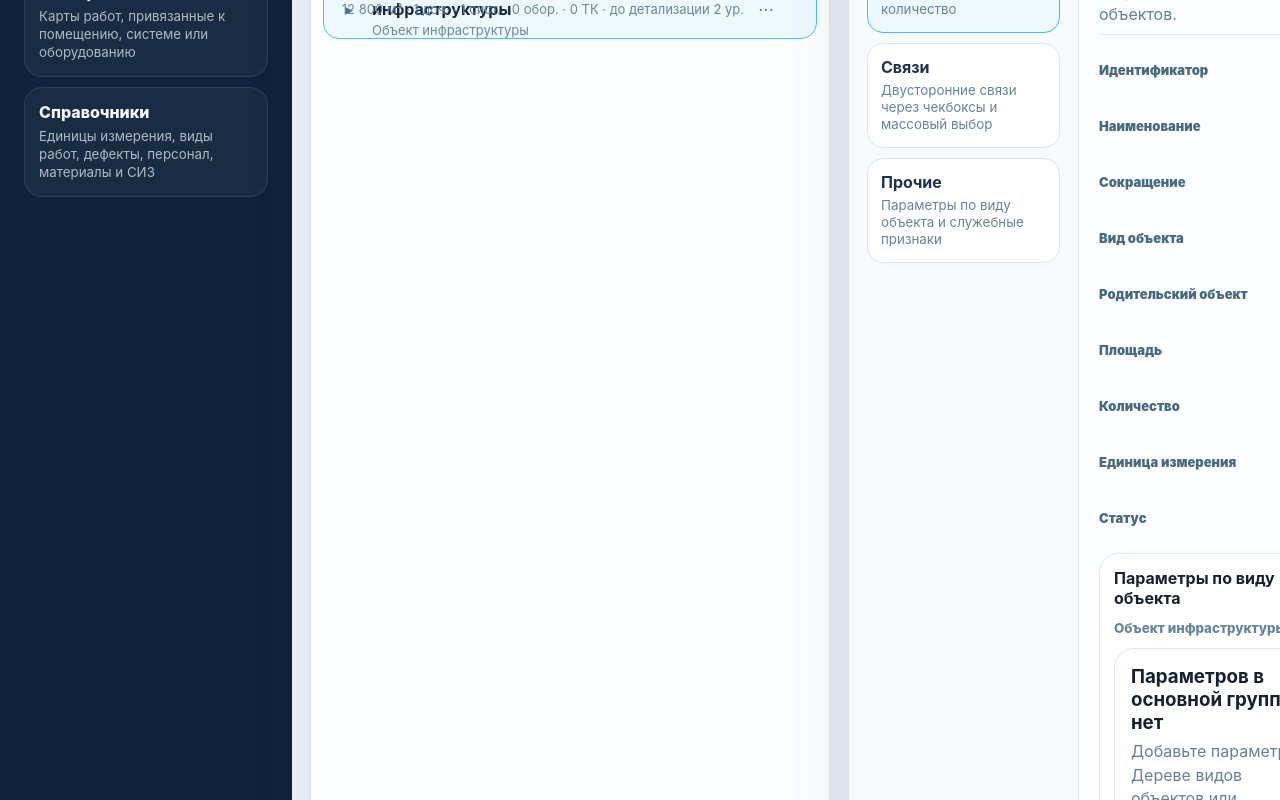
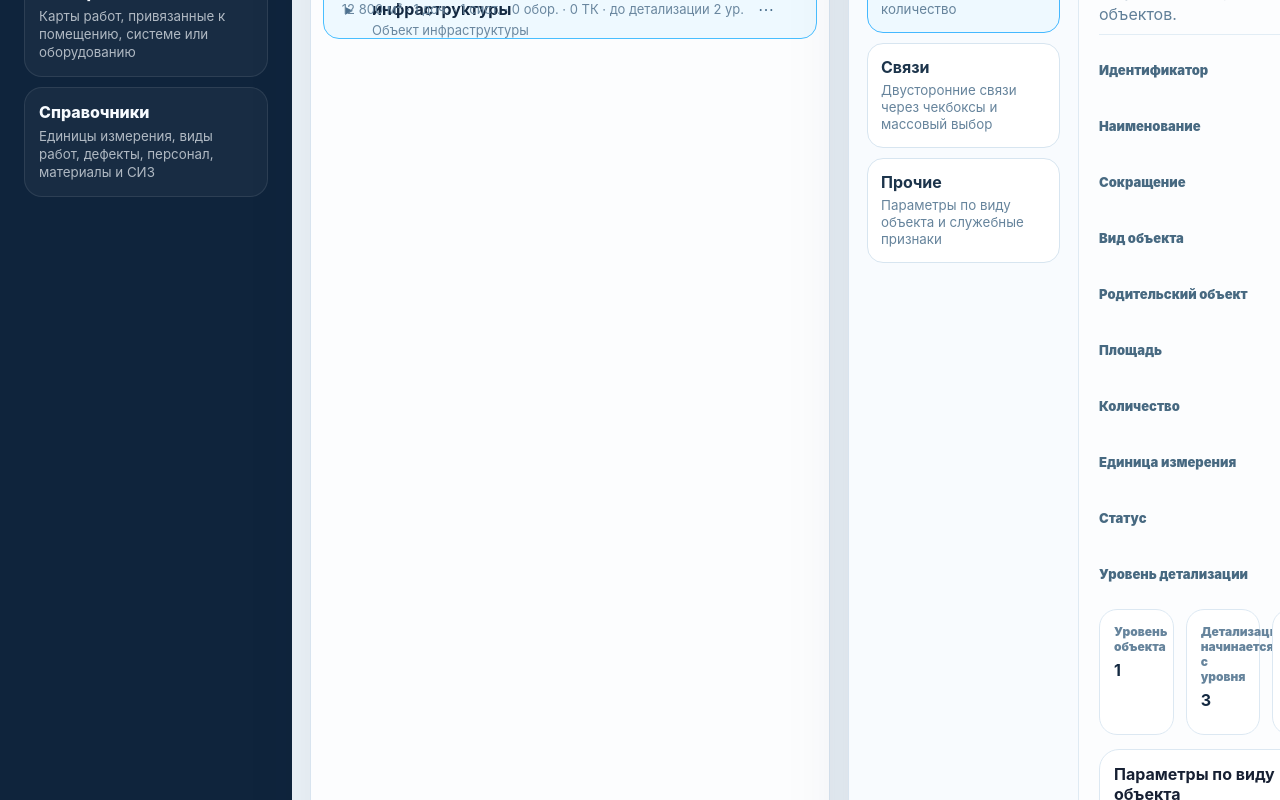
Before and after one commit to RozkvasA/nsi-test, a React (Vite) app: page / in a window 1280 px wide. Shown: the part 363-1163 px from the top of the page. Built offline with nearby package versions, Linux system fonts and the light colour scheme.

Commit message:
Show object detail level in parameters card

```diff
--- a/src/components/details/ParameterContent.tsx
+++ b/src/components/details/ParameterContent.tsx
@@ -25,6 +25,7 @@ import {
   isEmptyParameterValue,
   normalizeParameterInput,
 } from '../../utils/nsiObjectParameters';
+import { getDetailStatusLabel, getObjectDetailInfo } from '../../utils/nsiObjectTemplates';
 import { RelationBlock } from '../relations/RelationBlock';
 
 const parameterDataTypes: ParameterDataType[] = ['string', 'number', 'boolean', 'date', 'dictionary'];
@@ -103,7 +104,11 @@ export function ParameterContent({
     const mainTypeParameters = getMainObjectTypeParameters(objectType);
     const additionalTypeParameters = getAdditionalObjectTypeParameters(objectType);
     const definedParameterCodes = new Set(objectType?.parameters.map((parameter) => parameter.code) ?? []);
-    const orphanParameters = Object.entries(object.parameters).filter(([code]) => !definedParameterCodes.has(code));
+    const serviceParameterCodes = new Set(['detailLevel', 'templateId', 'templateName']);
+    const orphanParameters = Object.entries(object.parameters).filter(([code]) => !definedParameterCodes.has(code) && !serviceParameterCodes.has(code));
+    const detailInfo = getObjectDetailInfo(objects, object.id);
+    const detailStatus = getDetailStatusLabel(objects, object.id);
+    const isRootObject = object.parentId === null;
 
     const updateObjectParameterValue = (parameter: ParameterDefinition, value: ParameterDefaultValue) => {
       if (coreObjectFieldCodes.has(parameter.code)) return;
@@ -160,6 +165,7 @@ export function ParameterContent({
               { label: 'typeId', value: object.typeId },
               { label: 'parentId', value: object.parentId ?? 'Нет' },
               { label: 'status', value: object.status },
+              { label: 'rootObjectId', value: detailInfo.rootObjectId },
             ]}
           />
           {additionalTypeParameters.length > 0 ? (
@@ -199,6 +205,21 @@ export function ParameterContent({
         <EditableField label="Количество" value={object.quantity} type="number" onChange={(value) => onUpdateObject(object.id, { quantity: Number(value) })} />
         <EditableField label="Единица измерения" value={object.unit} onChange={(value) => onUpdateObject(object.id, { unit: value })} />
         <SelectField label="Статус" value={object.status} options={[{ value: 'active', label: 'На учете' }, { value: 'retired', label: 'Снят с учета' }]} onChange={(value) => onUpdateObject(object.id, { status: value as ObjectStatus })} />
+        {isRootObject ? (
+          <EditableField
+            label="Уровень детализации"
+            value={detailInfo.detailLevel}
+            type="number"
+            onChange={(value) => onUpdateObject(object.id, { parameters: { ...object.parameters, detailLevel: Math.max(1, Number(value) || 1) } })}
+          />
+        ) : null}
+        <InfoGrid
+          items={[
+            { label: 'Уровень объекта', value: detailInfo.objectLevel },
+            { label: 'Детализация начинается с уровня', value: detailInfo.detailLevel },
+            { label: 'Статус детализации', value: detailStatus },
+          ]}
+        />
         <div className="dynamic-parameter-list">
           <div className="inline-title">
             <b>Параметры по виду объекта</b>
@@ -396,7 +417,10 @@ function ObjectParameterInput({ parameter, value, onChange }: { parameter: Param
   const inputType = parameter.dataType === 'number' ? 'number' : parameter.dataType === 'date' ? 'date' : 'text';
   return (
     <label className={isRequiredEmpty ? 'field-row warning-field' : 'field-row'}>
-      <span>{parameter.name}{parameter.unit ? `, ${parameter.unit}` : ''}</span>
+      <span>
+        {parameter.name}
+        {parameter.unit ? `, ${parameter.unit}` : ''}
+      </span>
       <input type={inputType} value={String(value ?? '')} placeholder={String(parameter.defaultValue ?? '')} onChange={(event) => onChange(normalizeParameterInput(parameter, event.target.value))} />
       {isRequiredEmpty ? <small>Обязательный параметр не заполнен</small> : null}
     </label>
```
